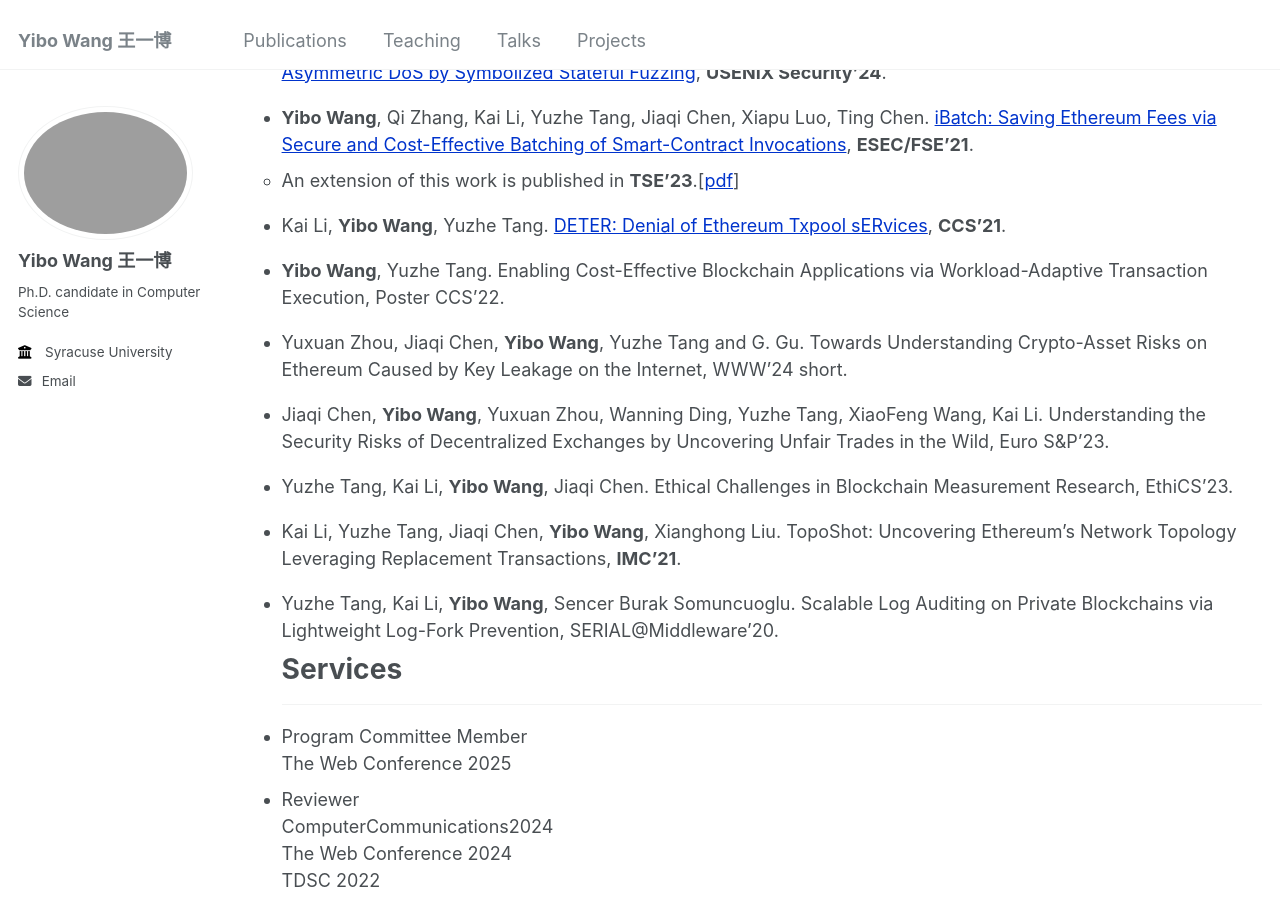
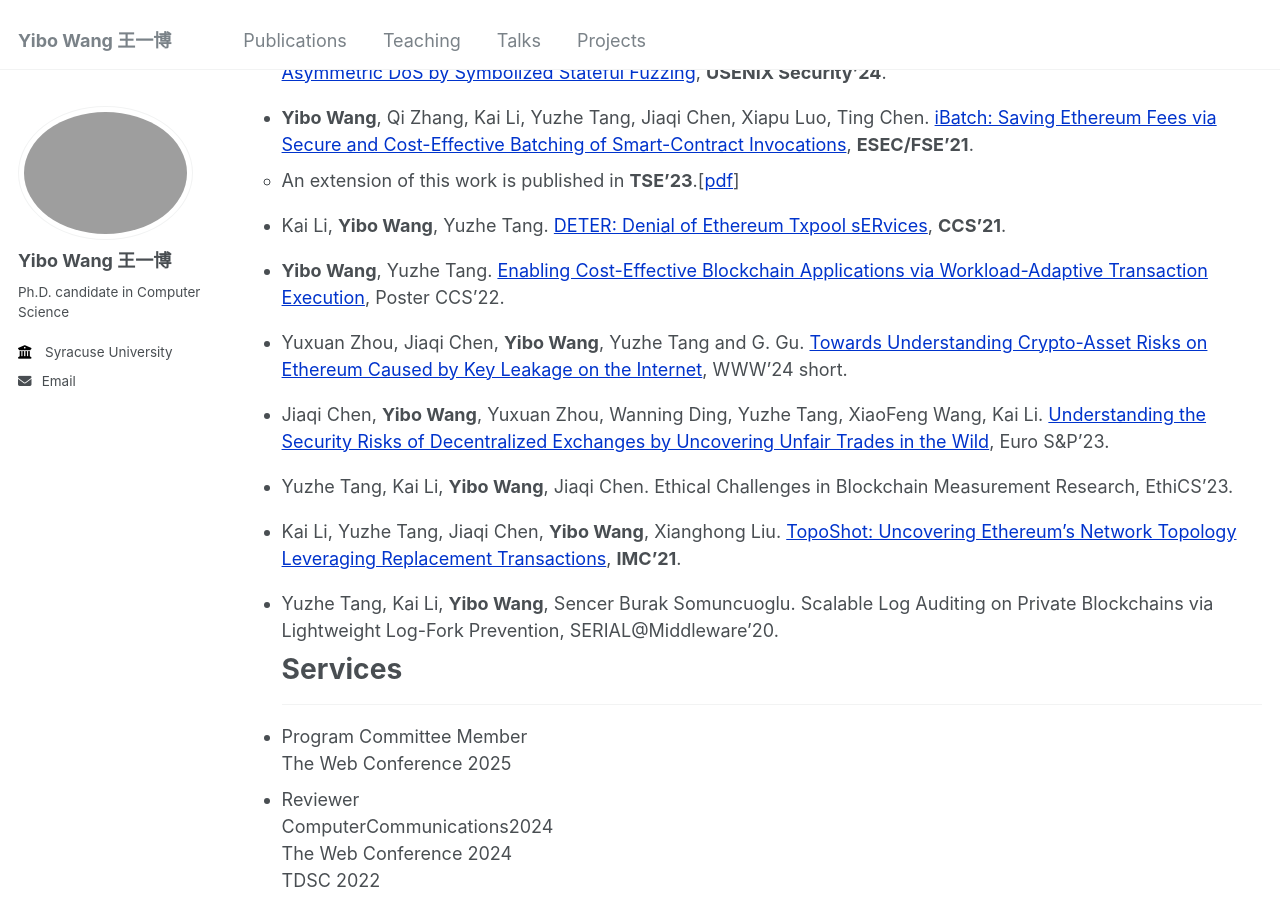
Before and after one commit to wangyibo0308/wangyibo0308.github.io, a Jekyll site: the page built from _pages/about.md, in a window 1280 px wide and 900 px high, scrolled down 509 px. Built offline with Jekyll 4.4.1, drawn with Linux system fonts in a browser that asks for light colours; part of the change alters nothing that is shown.

```diff
--- a/_pages/about.md
+++ b/_pages/about.md
@@ -32,15 +32,15 @@ Publications
 
 - Kai Li, **Yibo Wang**, Yuzhe Tang. [DETER: Denial of Ethereum Txpool sERvices](https://dl.acm.org/doi/10.1145/3460120.3485369), **CCS'21**.
 
-- **Yibo Wang**, Yuzhe Tang. Enabling Cost-Effective Blockchain Applications via Workload-Adaptive Transaction Execution, Poster CCS'22.
+- **Yibo Wang**, Yuzhe Tang. [Enabling Cost-Effective Blockchain Applications via Workload-Adaptive Transaction Execution](https://dl.acm.org/doi/pdf/10.1145/3548606.3563505), Poster CCS'22.
 
-- Yuxuan Zhou, Jiaqi Chen, **Yibo Wang**, Yuzhe Tang and G. Gu. Towards Understanding Crypto-Asset Risks on Ethereum Caused by Key Leakage on the Internet, WWW'24 short.
+- Yuxuan Zhou, Jiaqi Chen, **Yibo Wang**, Yuzhe Tang and G. Gu. [Towards Understanding Crypto-Asset Risks on Ethereum Caused by Key Leakage on the Internet](https://dl.acm.org/doi/10.1145/3589335.3651573), WWW'24 short.
 
-- Jiaqi Chen, **Yibo Wang**, Yuxuan Zhou, Wanning Ding, Yuzhe Tang, XiaoFeng Wang, Kai Li. Understanding the Security Risks of Decentralized Exchanges by Uncovering Unfair Trades in the Wild, Euro S&P'23.
+- Jiaqi Chen, **Yibo Wang**, Yuxuan Zhou, Wanning Ding, Yuzhe Tang, XiaoFeng Wang, Kai Li. [Understanding the Security Risks of Decentralized Exchanges by Uncovering Unfair Trades in the Wild](https://ieeexplore.ieee.org/document/10190515), Euro S&P'23.
 
 - Yuzhe Tang, Kai Li, **Yibo Wang**, Jiaqi Chen. Ethical Challenges in Blockchain Measurement Research, EthiCS'23.
 
-- Kai Li, Yuzhe Tang, Jiaqi Chen, **Yibo Wang**, Xianghong Liu. TopoShot: Uncovering Ethereum’s Network Topology Leveraging Replacement Transactions, **IMC'21**.
+- Kai Li, Yuzhe Tang, Jiaqi Chen, **Yibo Wang**, Xianghong Liu. [TopoShot: Uncovering Ethereum’s Network Topology Leveraging Replacement Transactions](https://dl.acm.org/doi/abs/10.1145/3487552.3487814), **IMC'21**.
 
 - Yuzhe Tang, Kai Li, **Yibo Wang**, Sencer Burak Somuncuoglu. Scalable Log Auditing on Private Blockchains via Lightweight Log-Fork Prevention, SERIAL@Middleware'20.
 
```
